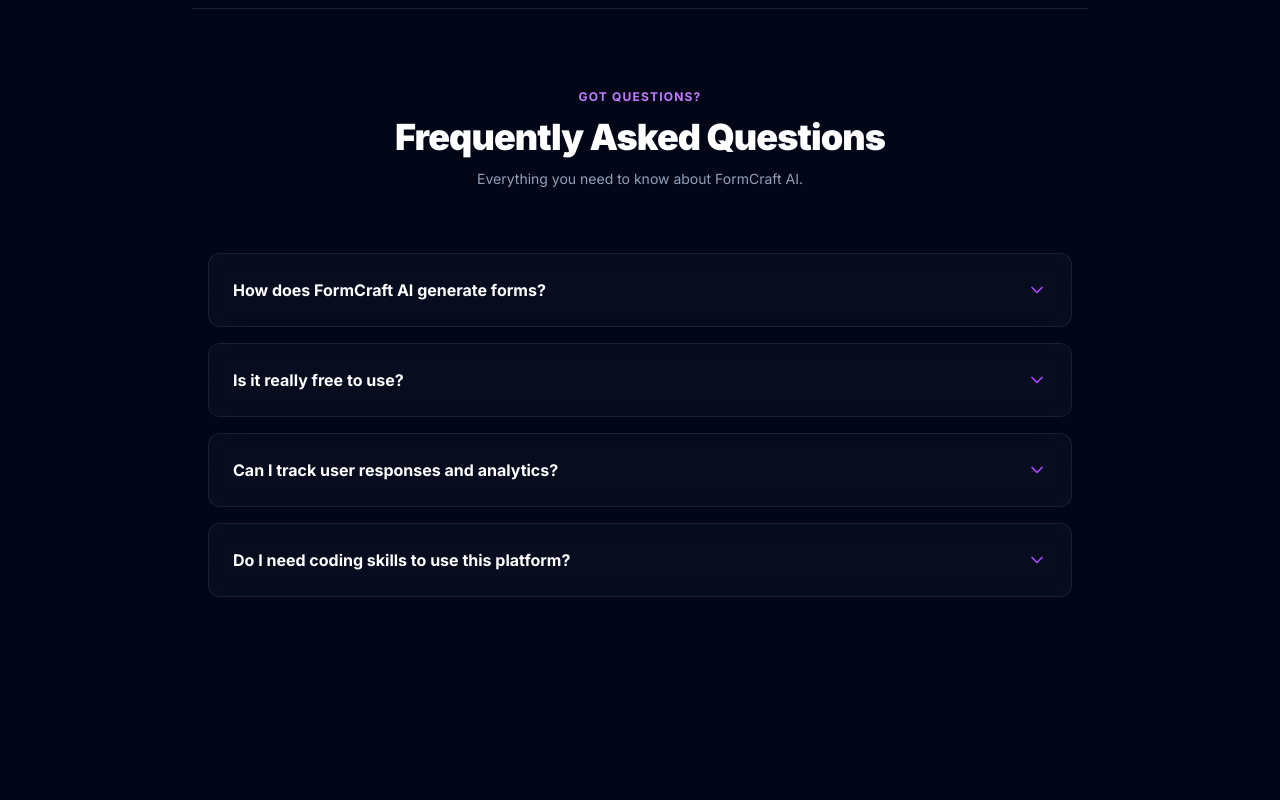
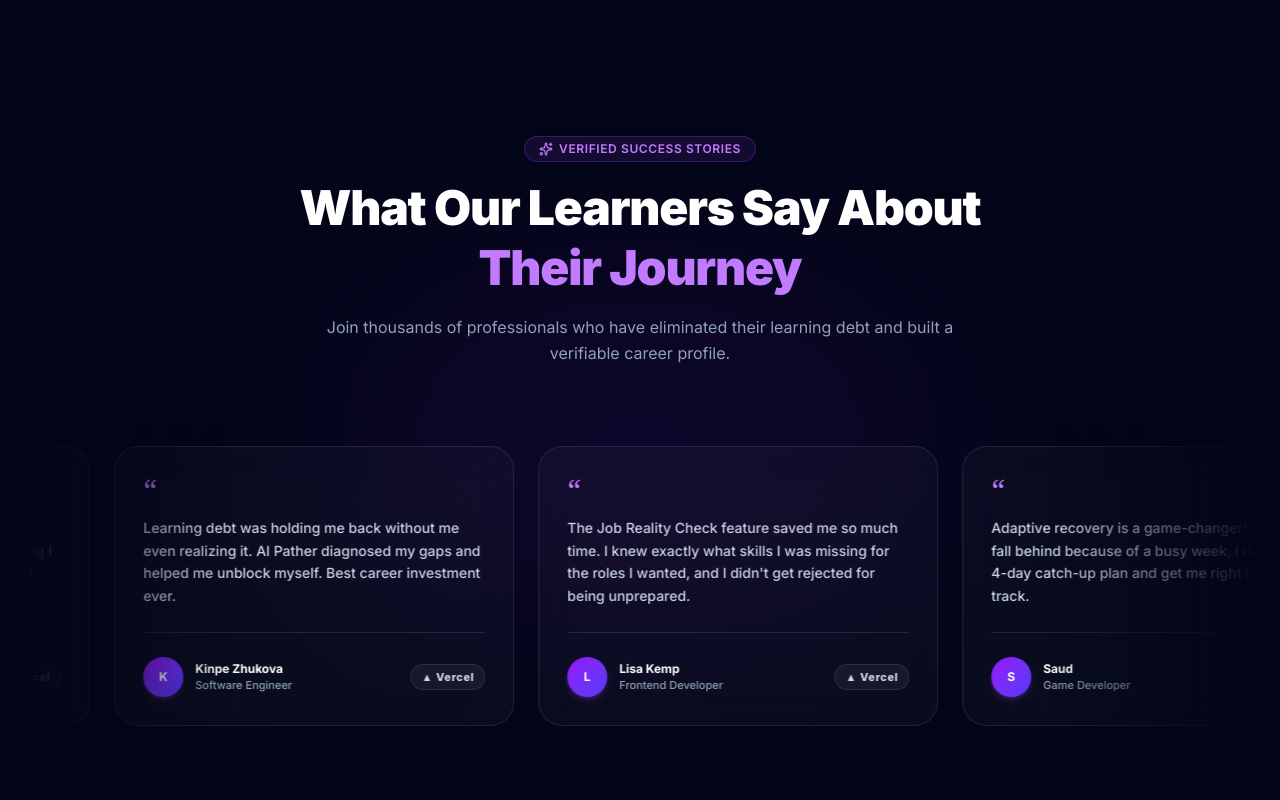
Before and after one commit to ksajjadhossen/formcraft-ai, a Next.js app: page / in a window 1280 px wide. Shown: the part 6640-7440 px from the top of the page. Built offline with nearby package versions, Linux system fonts and the light colour scheme; no server answers.

Commit message:
feat: add premium glassmorphic continuous scrolling testimonials section

```diff
--- a/src/app/globals.css
+++ b/src/app/globals.css
@@ -50,3 +50,24 @@
 ::view-transition-new(root) {
   z-index: 9999;
 }
+
+/* Continuous Marquee Animation for Testimonials */
+@keyframes marquee {
+  0% {
+    transform: translateX(0%);
+  }
+  100% {
+    transform: translateX(-33.333%);
+  }
+}
+
+.animate-marquee {
+  display: flex;
+  width: max-content;
+  animation: marquee 35s linear infinite;
+}
+
+/* Pause marquee animation on hover */
+.animate-marquee:hover {
+  animation-play-state: paused;
+}
--- a/src/app/page.tsx
+++ b/src/app/page.tsx
@@ -8,6 +8,7 @@
 import FormAnalyticsPreviewSection from "@/components/home/FormAnalyticsPreviewSection";
 import EvolutionSection from "@/components/home/EvolutionSection";
 import PricingSection from "@/components/pricing/PricingSection";
+import TestimonialsSection from "@/components/TestimonialsSection";
 
 export default function Home() {
   return (
@@ -22,6 +23,7 @@
         <HowItWorks />
         <EvolutionSection />
         <PricingSection />
+        <TestimonialsSection></TestimonialsSection>
         <FAQSection />
         <CTASection />
       </div>
--- /dev/null
+++ b/src/components/TestimonialsSection.tsx
@@ -0,0 +1,115 @@
+"use client";
+
+import { Sparkles } from "lucide-react";
+
+const TESTIMONIALS = [
+  {
+    name: "Aiko",
+    role: "Design Engineer",
+    company: "Vercel",
+    content:
+      "Skill Proof Graph completely changed how I present myself to recruiters. No more just saying I know React, I can actually prove it with verified evidence.",
+  },
+  {
+    name: "Kinpe Zhukova",
+    role: "Software Engineer",
+    company: "Vercel",
+    content:
+      "Learning debt was holding me back without me even realizing it. AI Pather diagnosed my gaps and helped me unblock myself. Best career investment ever.",
+  },
+  {
+    name: "Lisa Kemp",
+    role: "Frontend Developer",
+    company: "Vercel",
+    content:
+      "The Job Reality Check feature saved me so much time. I knew exactly what skills I was missing for the roles I wanted, and I didn't get rejected for being unprepared.",
+  },
+  {
+    name: "Saud",
+    role: "Game Developer",
+    company: "Vercel",
+    content:
+      "Adaptive recovery is a game-changer! Whenever I fall behind because of a busy week, I do the smart 4-day catch-up plan and get me right back on track.",
+  },
+];
+
+export default function TestimonialsSection() {
+  const duplicatedTestimonials = [
+    ...TESTIMONIALS,
+    ...TESTIMONIALS,
+    ...TESTIMONIALS,
+  ];
+
+  return (
+    <section className="w-full py-24 md:py-32 overflow-hidden relative">
+      {/* Background Glow Effect matching your theme */}
+      <div className="absolute top-1/2 left-1/2 -translate-x-1/2 -translate-y-1/2 w-150 h-75 bg-purple-600/10 blur-[120px] rounded-full pointer-events-none -z-10" />
+
+      {/* Header Section */}
+      <div className="text-center max-w-3xl mx-auto mb-16 px-4 space-y-4">
+        <span className="inline-flex items-center gap-1.5 px-3.5 py-1 bg-purple-500/10 border border-purple-500/25 rounded-full text-purple-600 dark:text-purple-400 text-xs font-semibold uppercase tracking-wider shadow-sm">
+          <Sparkles className="w-3.5 h-3.5" /> Verified Success Stories
+        </span>
+        <h2 className="text-3xl sm:text-4xl md:text-5xl font-black text-slate-900 dark:text-white tracking-tight leading-tight">
+          What Our Learners Say About{" "}
+          <span className="text-purple-600 dark:text-purple-400">
+            Their Journey
+          </span>
+        </h2>
+        <p className="text-sm md:text-base text-slate-500 dark:text-slate-400 leading-relaxed max-w-2xl mx-auto">
+          Join thousands of professionals who have eliminated their learning
+          debt and built a verifiable career profile.
+        </p>
+      </div>
+
+      {/* Infinite Scrolling Marquee Container */}
+      <div className="relative w-full flex overflow-x-hidden group py-4">
+        {/* Smooth Gradient Edges (Adapts to Light/Dark mode seamlessly) */}
+        <div className="absolute left-0 top-0 bottom-0 w-28 md:w-52 bg-linear-to-r from-(--bg-main) to-transparent z-10 pointer-events-none"></div>
+        <div className="absolute right-0 top-0 bottom-0 w-28 md:w-52 bg-linear-to-l from-(--bg-main) to-transparent z-10 pointer-events-none"></div>
+
+        {/* Scrolling Track */}
+        <div className="flex gap-6 animate-marquee shrink-0 items-stretch">
+          {duplicatedTestimonials.map((item, index) => (
+            <div
+              key={index}
+              className="w-85 sm:w-100 p-7 rounded-3xl bg-white/70 dark:bg-white/3 border border-slate-200/80 dark:border-white/10 backdrop-blur-xl flex flex-col justify-between shadow-xl shadow-slate-900/5 dark:shadow-none shrink-0 transition-all duration-300 hover:border-purple-500/50 hover:shadow-purple-500/10 group/card"
+            >
+              {/* Quote Content */}
+              <div className="space-y-3">
+                <div className="text-purple-600 dark:text-purple-400 font-serif text-3xl leading-none select-none">
+                  &ldquo;
+                </div>
+                <p className="text-xs sm:text-sm text-slate-600 dark:text-slate-300 leading-relaxed font-medium">
+                  {item.content}
+                </p>
+              </div>
+
+              {/* Author Info */}
+              <div className="flex items-center justify-between pt-6 mt-6 border-t border-slate-200/60 dark:border-white/10">
+                <div className="flex items-center gap-3">
+                  <div className="w-10 h-10 rounded-full bg-linear-to-br from-purple-600 to-indigo-600 flex items-center justify-center font-bold text-white text-xs shadow-md shadow-purple-500/20">
+                    {item.name.charAt(0)}
+                  </div>
+                  <div>
+                    <h4 className="text-xs font-bold text-slate-900 dark:text-white">
+                      {item.name}
+                    </h4>
+                    <p className="text-[11px] text-slate-500 dark:text-slate-400 font-medium">
+                      {item.role}
+                    </p>
+                  </div>
+                </div>
+
+                {/* Company Tag */}
+                <span className="text-[11px] font-extrabold text-slate-400 dark:text-slate-300 tracking-wider flex items-center gap-1 px-2.5 py-1 rounded-full bg-slate-100 dark:bg-white/5 border border-slate-200 dark:border-white/10">
+                  ▲ {item.company}
+                </span>
+              </div>
+            </div>
+          ))}
+        </div>
+      </div>
+    </section>
+  );
+}
```
